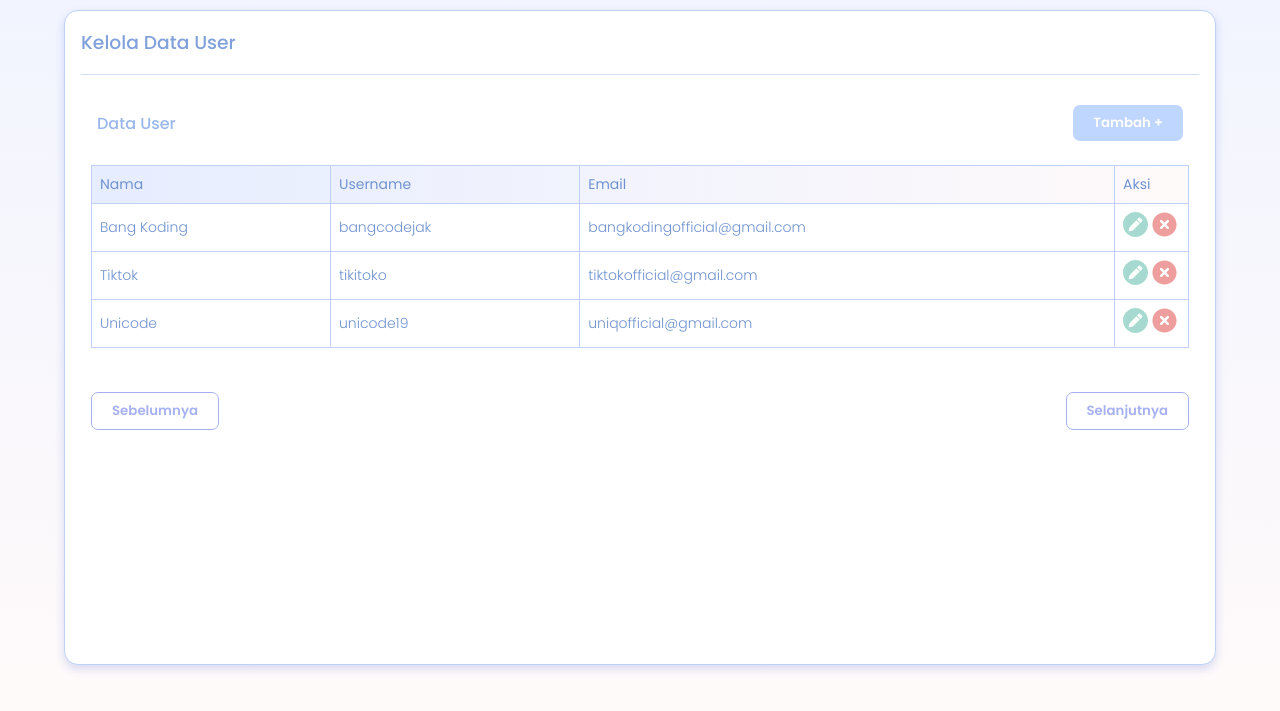
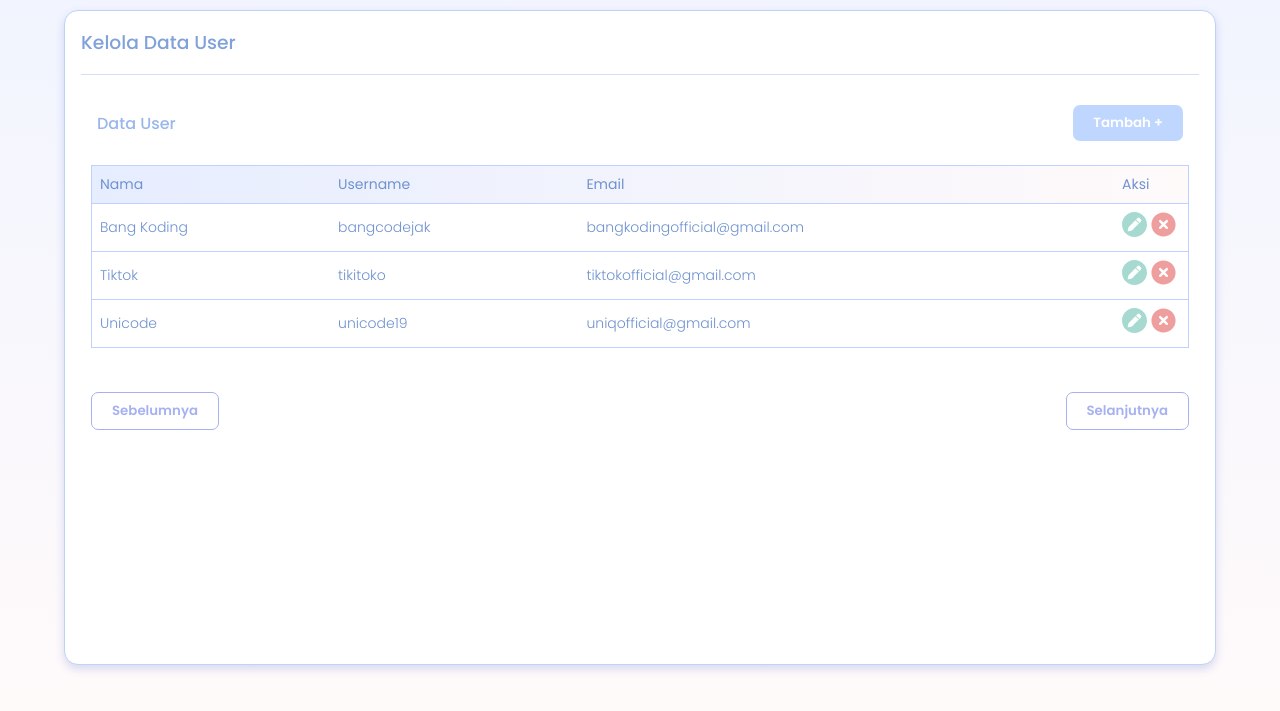
Before and after one commit to Wahyunianti/frontend-modal, a plain HTML site: page index.html in a window 1280 px wide. Shown: the part 87-798 px from the top of the page. Drawn offline with Linux system fonts and the light colour scheme.

Commit message:
first commit

```diff
--- a/style.css
+++ b/style.css
@@ -126,6 +126,9 @@ cursor: pointer;
 .table-container {
     width: auto;
     overflow-x: auto;
+    border-inline: solid;
+    border-color: rgb(192, 208, 255);
+    border-width: 1px;
 }
 .table-container::-webkit-scrollbar {
     height: 5px;
@@ -148,6 +151,7 @@ cursor: pointer;
 .responsive-table th,
 .responsive-table td {
     border: 1px solid rgb(192, 208, 255);
+    border-inline: none;
     padding: 8px;
     font-weight: 300;
     text-align: left;
```
